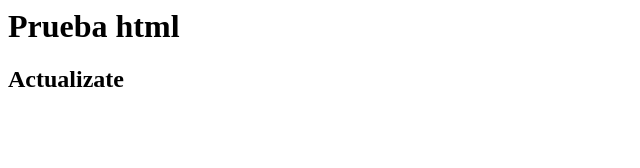
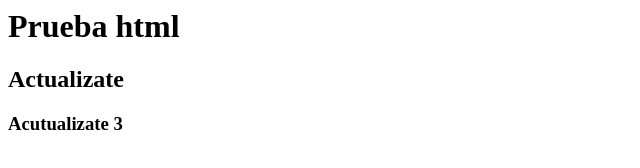
Before and after one commit to Piloair/Piloair, a plain HTML site: page index.html in a window 1280 px wide. Shown: the whole page, without its empty margins (0-640 px from the left). Drawn offline with Linux system fonts and the light colour scheme.

Commit message:
Update index.html

```diff
--- a/index.html
+++ b/index.html
@@ -1,2 +1,3 @@
 <h1>Prueba html</h1>
 <h2>Actualizate</h2>
+<h3>Acutualizate 3</h3>
```
